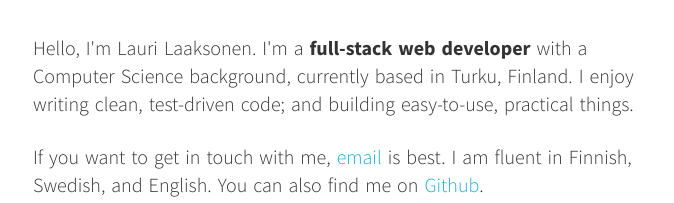
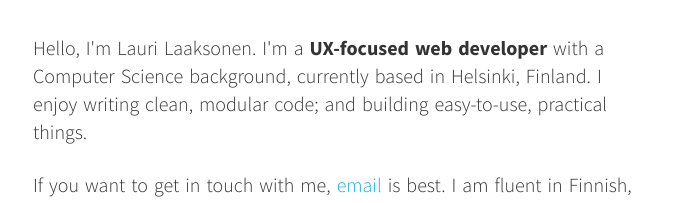
Before and after one commit to laaksonen/laaksonen.github.io, a website: page index.html in a window 1280 px wide. Shown: the part 233-436 px from the top of the page, without its empty margins (302-976 px from the left). Drawn offline with nearby package versions, Linux system fonts and the light colour scheme.

Commit message:
update intro text

```diff
--- a/index.html
+++ b/index.html
@@ -20,9 +20,9 @@
         </p>
       </div>
       <div class="section">
-        <p>Hello, I'm Lauri Laaksonen. I'm a <strong>full-stack web developer</strong>
-        with a Computer Science background, currently based in Turku, Finland.
-        I enjoy writing clean, test-driven code; and building easy-to-use,
+        <p>Hello, I'm Lauri Laaksonen. I'm a <strong>UX-focused web developer</strong>
+        with a Computer Science background, currently based in Helsinki, Finland.
+        I enjoy writing clean, modular code; and building easy-to-use,
         practical things.</p>
         <p>If you want to get in touch with me, <a href="mailto:lauri@laaksonen.io">
         email</a> is best. I am fluent in Finnish, Swedish, and English. You can
```
